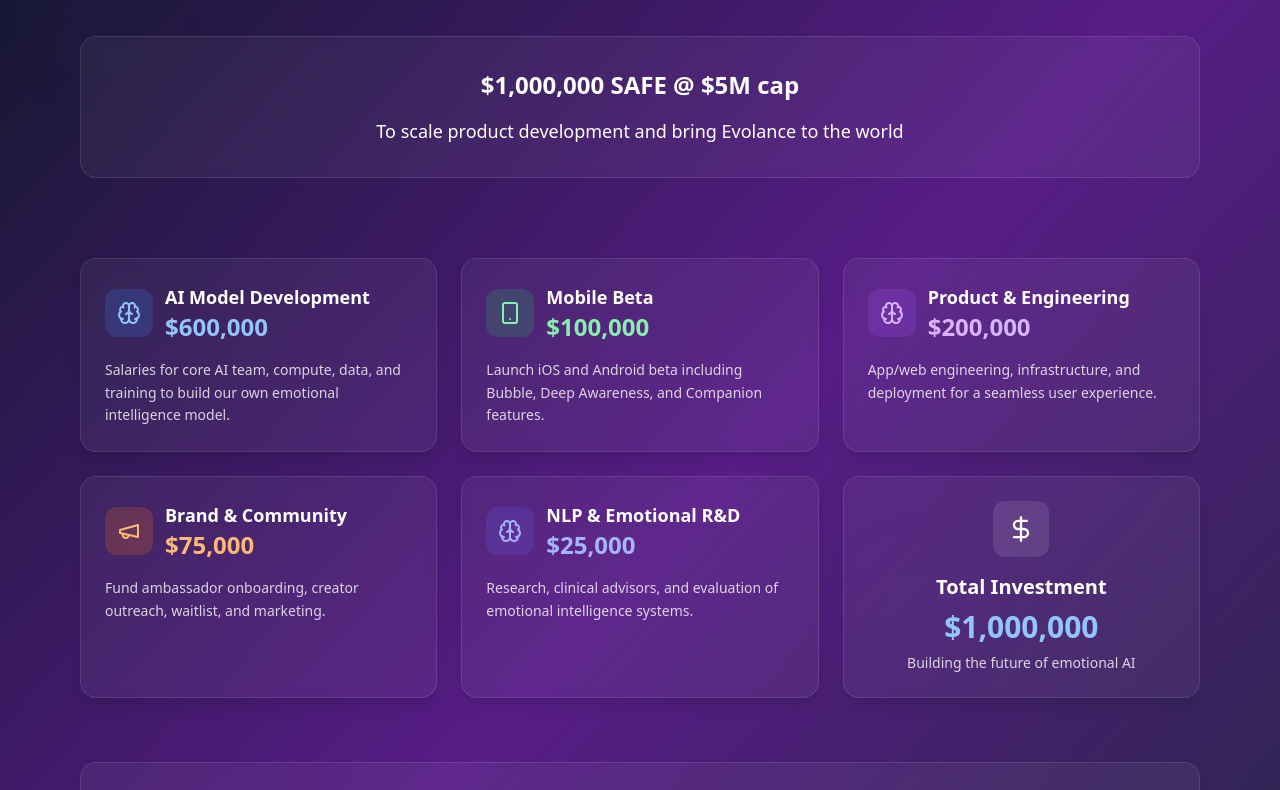
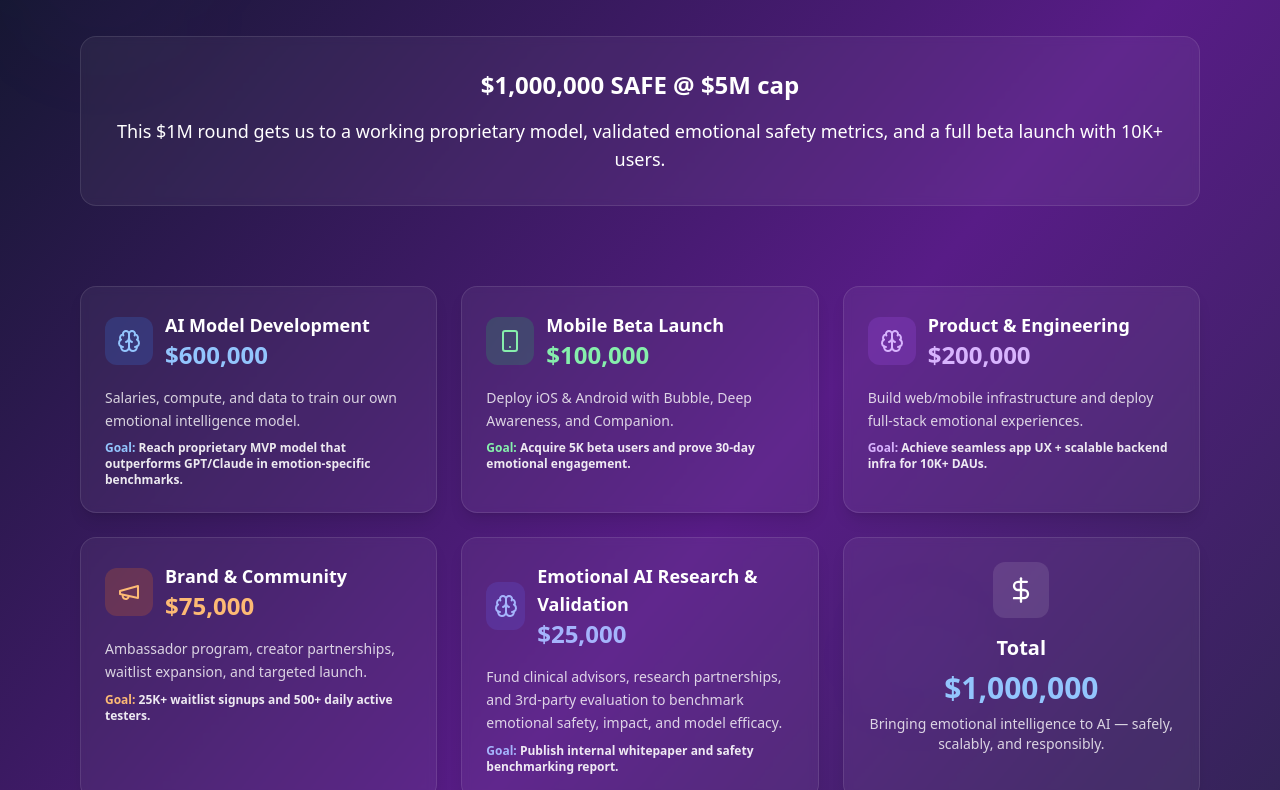
Before and after one commit to evolancecommunity/pitch, a React (Vite) app: page / in a window 1280 px wide. Shown: the part 6670-7460 px from the top of the page. Built offline with nearby package versions, Linux system fonts and the light colour scheme.

Commit message:
Sharpen use of funds: outcome-driven, investor-focused, milestone language

```diff
--- a/src/components/Funding.tsx
+++ b/src/components/Funding.tsx
@@ -19,7 +19,7 @@
           <div className="bg-white/5 backdrop-blur-sm rounded-2xl p-8 text-white mb-10 border border-white/10">
             <h3 className="text-2xl font-semibold mb-4">$1,000,000 SAFE @ $5M cap</h3>
             <p className="text-lg font-light">
-              To scale product development and bring Evolance to the world
+              This $1M round gets us to a working proprietary model, validated emotional safety metrics, and a full beta launch with 10K+ users.
             </p>
           </div>
         </div>
@@ -35,8 +35,11 @@
                 <p className="text-2xl font-bold text-blue-300">$600,000</p>
               </div>
             </div>
-            <p className="text-white/80 text-sm leading-relaxed">
-              Salaries for core AI team, compute, data, and training to build our own emotional intelligence model.
+            <p className="text-white/80 text-sm leading-relaxed mb-2">
+              Salaries, compute, and data to train our own emotional intelligence model.
+            </p>
+            <p className="text-white/90 text-xs font-semibold">
+              <span className="text-blue-300">Goal:</span> Reach proprietary MVP model that outperforms GPT/Claude in emotion-specific benchmarks.
             </p>
           </div>
 
@@ -46,12 +49,15 @@
                 <Smartphone className="w-6 h-6 text-green-300" />
               </div>
               <div>
-                <h3 className="text-lg font-semibold text-white">Mobile Beta</h3>
+                <h3 className="text-lg font-semibold text-white">Mobile Beta Launch</h3>
                 <p className="text-2xl font-bold text-green-300">$100,000</p>
               </div>
             </div>
-            <p className="text-white/80 text-sm leading-relaxed">
-              Launch iOS and Android beta including Bubble, Deep Awareness, and Companion features.
+            <p className="text-white/80 text-sm leading-relaxed mb-2">
+              Deploy iOS & Android with Bubble, Deep Awareness, and Companion.
+            </p>
+            <p className="text-white/90 text-xs font-semibold">
+              <span className="text-green-300">Goal:</span> Acquire 5K beta users and prove 30-day emotional engagement.
             </p>
           </div>
 
@@ -65,8 +71,11 @@
                 <p className="text-2xl font-bold text-purple-300">$200,000</p>
               </div>
             </div>
-            <p className="text-white/80 text-sm leading-relaxed">
-              App/web engineering, infrastructure, and deployment for a seamless user experience.
+            <p className="text-white/80 text-sm leading-relaxed mb-2">
+              Build web/mobile infrastructure and deploy full-stack emotional experiences.
+            </p>
+            <p className="text-white/90 text-xs font-semibold">
+              <span className="text-purple-300">Goal:</span> Achieve seamless app UX + scalable backend infra for 10K+ DAUs.
             </p>
           </div>
 
@@ -80,8 +89,11 @@
                 <p className="text-2xl font-bold text-orange-300">$75,000</p>
               </div>
             </div>
-            <p className="text-white/80 text-sm leading-relaxed">
-              Fund ambassador onboarding, creator outreach, waitlist, and marketing.
+            <p className="text-white/80 text-sm leading-relaxed mb-2">
+              Ambassador program, creator partnerships, waitlist expansion, and targeted launch.
+            </p>
+            <p className="text-white/90 text-xs font-semibold">
+              <span className="text-orange-300">Goal:</span> 25K+ waitlist signups and 500+ daily active testers.
             </p>
           </div>
 
@@ -91,12 +103,15 @@
                 <Brain className="w-6 h-6 text-indigo-300" />
               </div>
               <div>
-                <h3 className="text-lg font-semibold text-white">NLP & Emotional R&D</h3>
+                <h3 className="text-lg font-semibold text-white">Emotional AI Research & Validation</h3>
                 <p className="text-2xl font-bold text-indigo-300">$25,000</p>
               </div>
             </div>
-            <p className="text-white/80 text-sm leading-relaxed">
-              Research, clinical advisors, and evaluation of emotional intelligence systems.
+            <p className="text-white/80 text-sm leading-relaxed mb-2">
+              Fund clinical advisors, research partnerships, and 3rd-party evaluation to benchmark emotional safety, impact, and model efficacy.
+            </p>
+            <p className="text-white/90 text-xs font-semibold">
+              <span className="text-indigo-300">Goal:</span> Publish internal whitepaper and safety benchmarking report.
             </p>
           </div>
 
@@ -105,12 +120,12 @@
               <div className="w-14 h-14 bg-white/10 rounded-xl flex items-center justify-center mx-auto mb-4">
                 <DollarSign className="w-7 h-7 text-white" />
               </div>
-              <h3 className="text-xl font-semibold text-white mb-2">Total Investment</h3>
+              <h3 className="text-xl font-semibold text-white mb-2">Total</h3>
               <p className="text-3xl font-bold text-blue-300">
                 $1,000,000
               </p>
               <p className="text-white/80 text-sm mt-2">
-                Building the future of emotional AI
+                Bringing emotional intelligence to AI — safely, scalably, and responsibly.
               </p>
             </div>
           </div>
```
